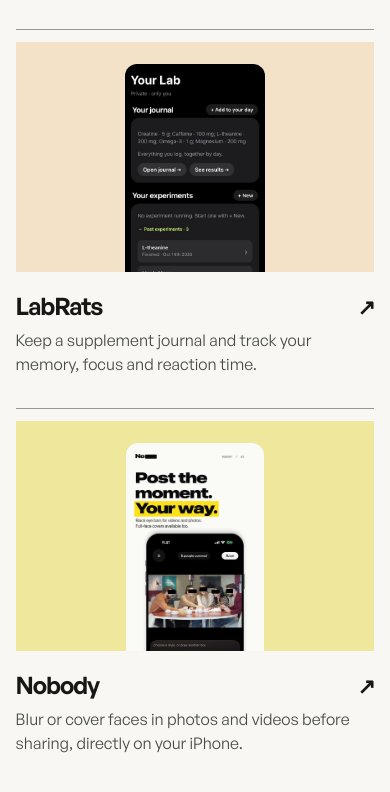
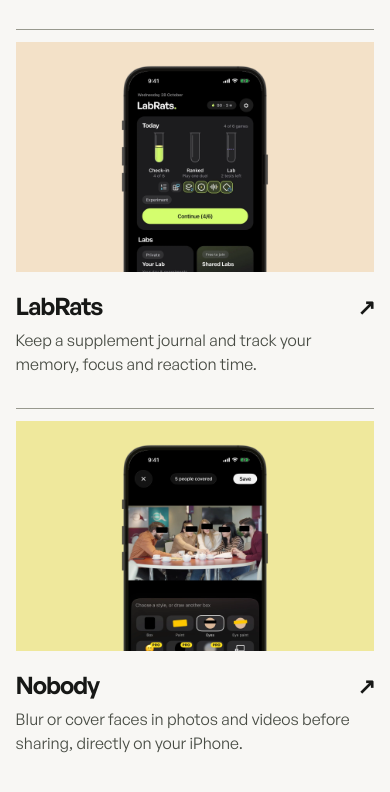
Before and after one commit to aakk91/expected-value-studio, a plain HTML site: page index.html in a window 390 px wide. Shown: the part 564-1356 px from the top of the page. Drawn offline with Linux system fonts and the light colour scheme.

Commit message:
Show LabRats and Nobody in matching iPhone frames on the homepage

```diff
--- a/index.html
+++ b/index.html
@@ -41,12 +41,12 @@
         <p>Practice mental math, memory and spatial reasoning for pilot selection and other aptitude tests.</p>
       </a>
       <a href="/labrats-legal/">
-        <div class="visual lab"><img src="/labrats-legal/app-your-lab.jpg" alt=""></div>
+        <div class="visual lab"><img src="/assets/studio-labrats-iphone.webp" width="776" height="1568" alt="LabRats’ Today screen with check-in, ranked games and lab progress."></div>
         <h2>LabRats <span aria-hidden="true">↗</span></h2>
         <p>Keep a supplement journal and track your memory, focus and reaction time.</p>
       </a>
       <a href="/nobody/">
-        <div class="visual nobody"><img src="/nobody/img/01-post-the-moment.jpg" alt=""></div>
+        <div class="visual nobody"><img src="/assets/studio-nobody-iphone.webp" width="776" height="1568" alt="Nobody’s video editor with black bars covering five people’s eyes."></div>
         <h2>Nobody <span aria-hidden="true">↗</span></h2>
         <p>Blur or cover faces in photos and videos before sharing, directly on your iPhone.</p>
       </a>
```
Also changed, not shown: assets/studio-labrats-iphone.webp (added), assets/studio-nobody-iphone.webp (added).
